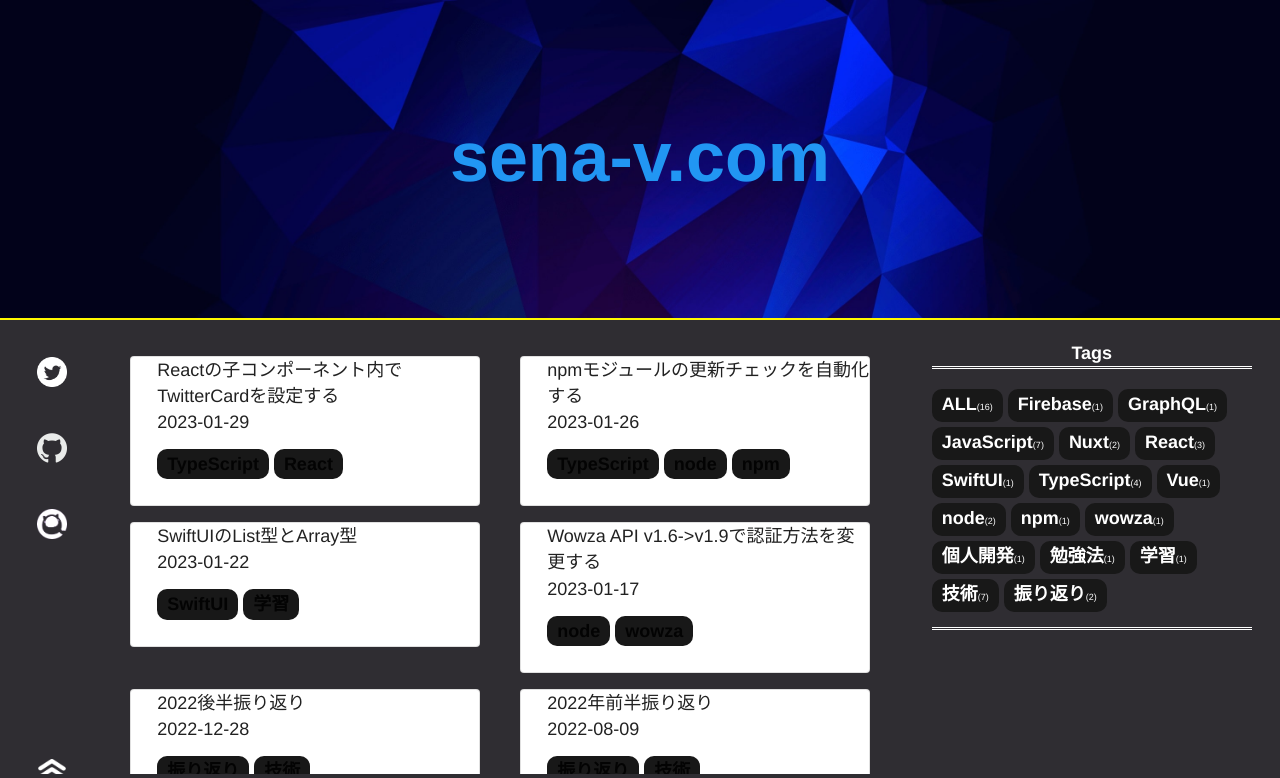
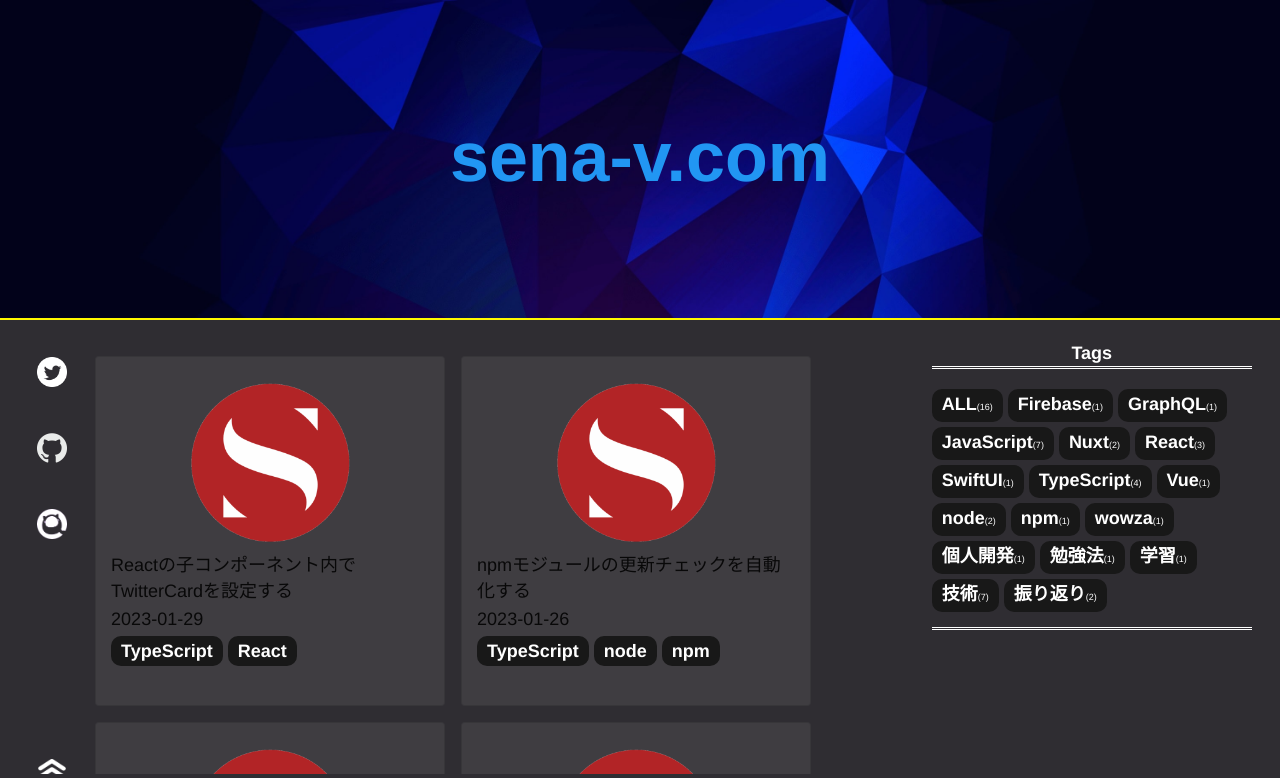
Before and after one commit to sena-v/blog.sena-v.com.next, a Next.js app: page /index2 in a window 1280 px wide. Shown: the top 778 px of the page. Built offline with nearby package versions, Linux system fonts and the light colour scheme.

Commit message:
カードレイアウト調製

```diff
--- a/src/components/PostCardPage.tsx
+++ b/src/components/PostCardPage.tsx
@@ -1,4 +1,4 @@
-import { Dispatch } from "react"
+import { CSSProperties, Dispatch } from "react"
 import { ItemType } from "src/utils/read-md"
 import PostThumbnail from "./PostThumbnail"
 import Grid from "@mui/material/Grid"
@@ -10,9 +10,9 @@
 }
 
 const PostCardPage = ({ allPosts, setTagPage }: PropsType) => {
-  const createTags = (tags: string[]) =>
+  const createTags = (tags: string[], styleOption?: CSSProperties) =>
     tags.map((tag) => (
-      <ul key={tag} className="post-tag-top" onClick={() => setTagPage(tag)}>
+      <ul key={tag} className="post-tag-top" style={{ ...styleOption }} onClick={() => setTagPage(tag)}>
         {tag}
       </ul>
     ))
@@ -22,7 +22,7 @@
       <ul>
         <Grid container spacing={2}>
           {allPosts.map((post, index) => (
-            <Grid item key={index} md={6} xl={4}>
+            <Grid item key={index}>
               <PostThumbnail {...{ post, createTags }} />
             </Grid>
           ))}
--- a/src/components/PostThumbnail.tsx
+++ b/src/components/PostThumbnail.tsx
@@ -1,33 +1,58 @@
 import { ItemType } from "src/utils/read-md"
 import { Box, Card, CardActionArea } from "@mui/material"
 import { useRouter } from "next/router"
-import React, { Dispatch } from "react"
+import React, { CSSProperties } from "react"
 
 type PropsType = {
   post: ItemType
-  createTags: (tags: string[]) => JSX.Element[]
+  createTags: (tags: string[], styleOption: CSSProperties) => JSX.Element[]
 }
 
 const PostThumbnail = ({ post, createTags }: PropsType) => {
   const router = useRouter()
   const url = `posts/${post.slug}`
 
+  const PostCoverImage = () => {
+    const coverImageUrl = "/images/icon.png" //post.slug ??
+
+    return (
+      <div
+        style={{
+          width: "100%",
+          height: "180px",
+          display: "flex",
+          justifyContent: "center",
+          alignItems: "center",
+          overflow: "hidden",
+        }}
+      >
+        {/* eslint-disable-next-line @next/next/no-img-element */}
+        <img src={coverImageUrl} alt="画像" style={{ width: "50%" }} />
+      </div>
+    )
+  }
+
   return (
-    <Box sx={{ width: 350 }}>
-      <Card variant="outlined">
-        <CardActionArea onClick={() => router.push(url)}>
-          <article className="slug-post">
-            {post.title}
-            <p
+    <Box>
+      <Card variant="outlined" sx={{ width: 350, height: 350, background: "#95959529" }} onMouseOver={() => {}}>
+        <CardActionArea onClick={() => router.push(url)} style={{ padding: 15 }}>
+          <article>
+            <PostCoverImage />
+            <div
               style={{
-                height: "30px",
-                marginBottom: "10px",
-                verticalAlign: "center",
+                height: "3rem",
+              }}
+            >
+              {post.title}
+            </div>
+            <div
+              style={{
+                height: "1.5rem",
               }}
             >
               {post.date}&nbsp;&nbsp;&nbsp;&nbsp;
-            </p>
-            <div>{createTags(post.tags)}</div>
+            </div>
+            <div>{createTags(post.tags, { color: "white", marginTop: 3, marginBottom: 3 })}</div>
             <br />
           </article>
         </CardActionArea>
--- a/src/pages/index2.tsx
+++ b/src/pages/index2.tsx
@@ -54,7 +54,7 @@
       <div
         style={{
           display: "grid",
-          gridTemplateColumns: "50px minmax(700px, auto) 350px",
+          gridTemplateColumns: "15px minmax(700px, auto) 350px",
         }}
       >
         <div
```
Also changed, not shown: src/styles/globals.css (line endings or trailing spaces).
